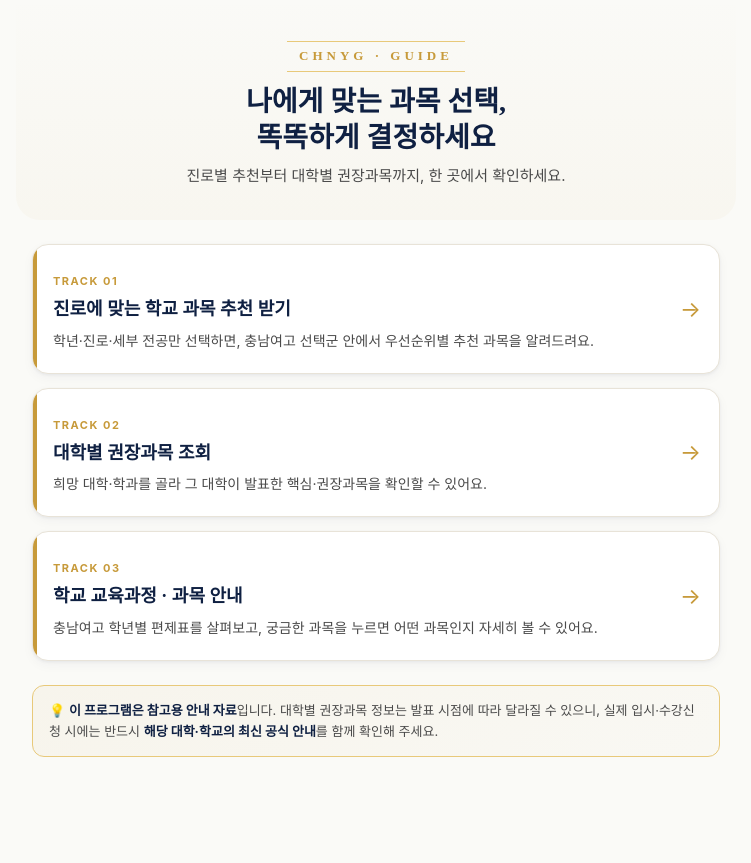
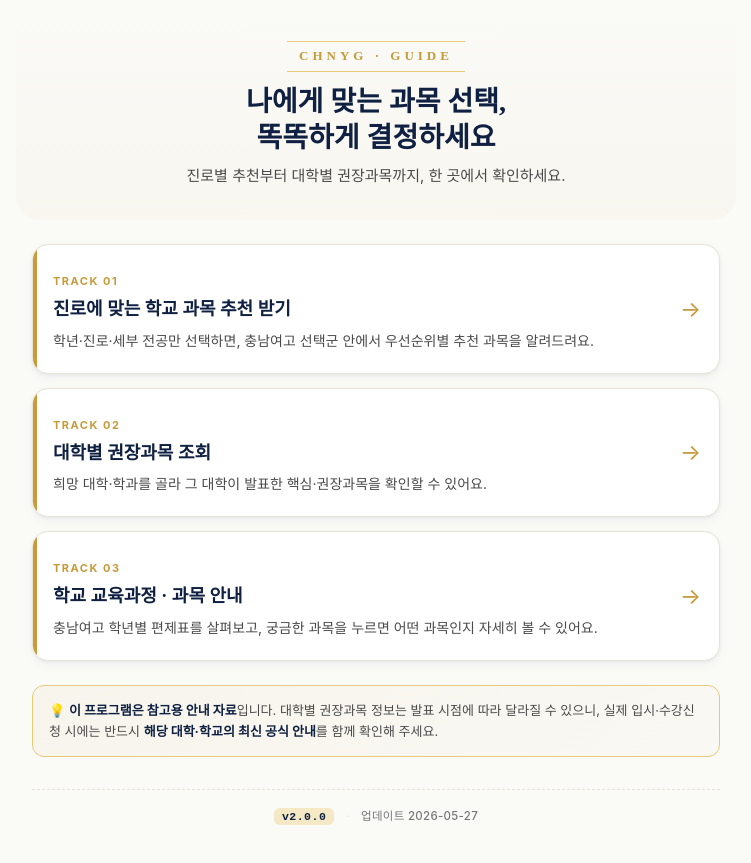
Before and after one commit to t-023-commits/curriculum, a plain HTML site: page index.html in a window 1280 px wide. Shown: the part 73-936 px from the top of the page, without its empty margins (264-1015 px from the left). Drawn offline with Linux system fonts and the light colour scheme; a web font is replaced by a local one.

Commit message:
Add files via upload

```diff
--- a/index.html
+++ b/index.html
@@ -748,6 +748,34 @@ body {
   line-height: 1.6;
 }
 .info-box strong { color: var(--navy); }
+
+/* 홈 화면 푸터 - 버전·업데이트 날짜 */
+.app-footer {
+  margin-top: 32px;
+  padding: 18px 0 8px;
+  text-align: center;
+  font-size: 11.5px;
+  color: var(--ink-mute);
+  letter-spacing: 0.3px;
+  border-top: 1px dashed var(--border);
+}
+.app-version {
+  font-family: 'Pretendard', monospace;
+  font-weight: 700;
+  color: var(--navy);
+  background: var(--gold-soft);
+  padding: 2px 8px;
+  border-radius: 6px;
+  letter-spacing: 0.5px;
+}
+.app-footer-dot {
+  margin: 0 8px;
+  color: var(--border);
+}
+.app-update-date {
+  font-weight: 500;
+  color: var(--ink-mute);
+}
 .info-box .new-tag {
   display: inline-block;
   background: var(--gold);
@@ -1453,6 +1481,12 @@ body {
 
     <div class="info-box">
       💡 <strong>이 프로그램은 참고용 안내 자료</strong>입니다. 대학별 권장과목 정보는 발표 시점에 따라 달라질 수 있으니, 실제 입시·수강신청 시에는 반드시 <strong>해당 대학·학교의 최신 공식 안내</strong>를 함께 확인해 주세요.
+    </div>
+
+    <div class="app-footer">
+      <span class="app-version">v2.0.0</span>
+      <span class="app-footer-dot">·</span>
+      <span class="app-update-date">업데이트 2026-05-27</span>
     </div>
   </section>
 
```
